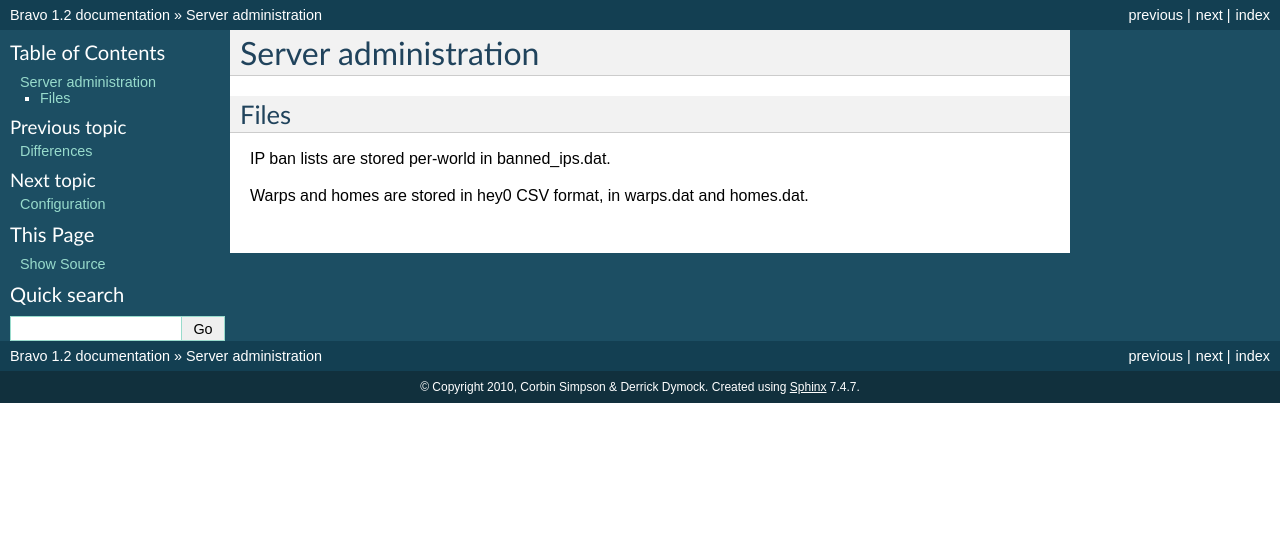
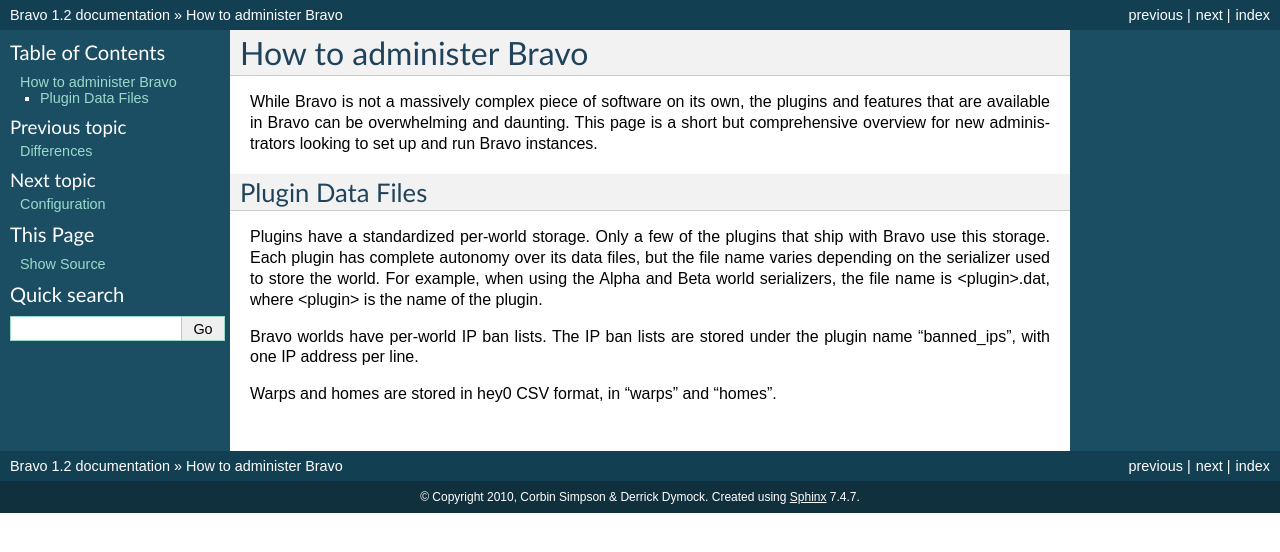
Before and after one commit to bravoserver/bravo, a Sphinx documentation site: the page built from docs/administration.rst, in a window 1280 px wide. Shown: the top 552 px of the page. Built offline with Sphinx 7.4.7, drawn with Linux system fonts in a browser that asks for light colours; formulas are drawn with MathJax 3.

Commit message:
docs: Start filling out admin guide.

```diff
--- a/docs/administration.rst
+++ b/docs/administration.rst
@@ -1,10 +1,22 @@
-=====================
-Server administration
-=====================
+=======================
+How to administer Bravo
+=======================
 
-Files
-=====
+While Bravo is not a massively complex piece of software on its own, the
+plugins and features that are available in Bravo can be overwhelming and
+daunting. This page is a short but comprehensive overview for new
+administrators looking to set up and run Bravo instances.
 
-IP ban lists are stored per-world in banned_ips.dat.
+Plugin Data Files
+=================
 
-Warps and homes are stored in hey0 CSV format, in warps.dat and homes.dat.
+Plugins have a standardized per-world storage. Only a few of the plugins that
+ship with Bravo use this storage. Each plugin has complete autonomy over its
+data files, but the file name varies depending on the serializer used to store
+the world. For example, when using the Alpha and Beta world serializers, the
+file name is <plugin>.dat, where <plugin> is the name of the plugin.
+
+Bravo worlds have per-world IP ban lists. The IP ban lists are stored under
+the plugin name "banned_ips", with one IP address per line.
+
+Warps and homes are stored in hey0 CSV format, in "warps" and "homes".
```
